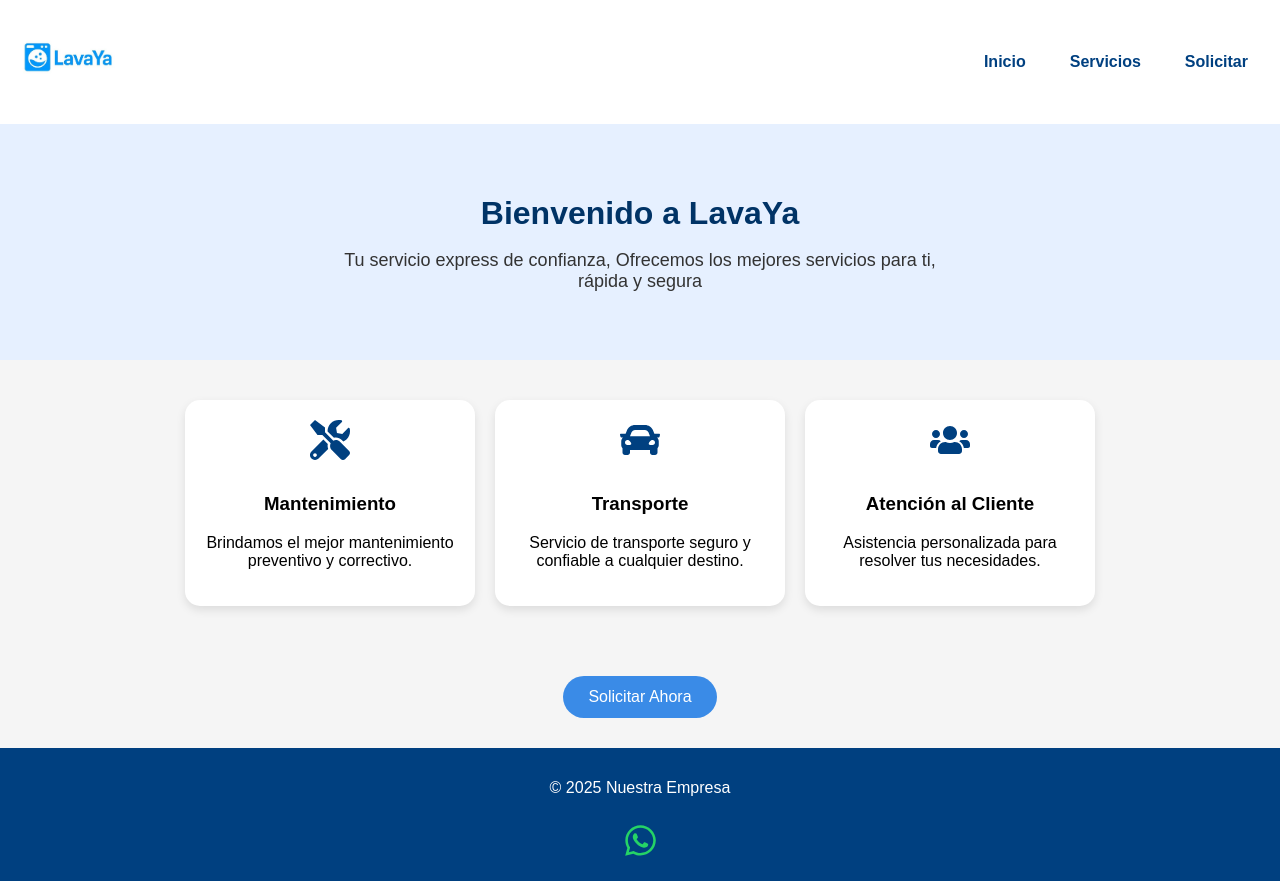
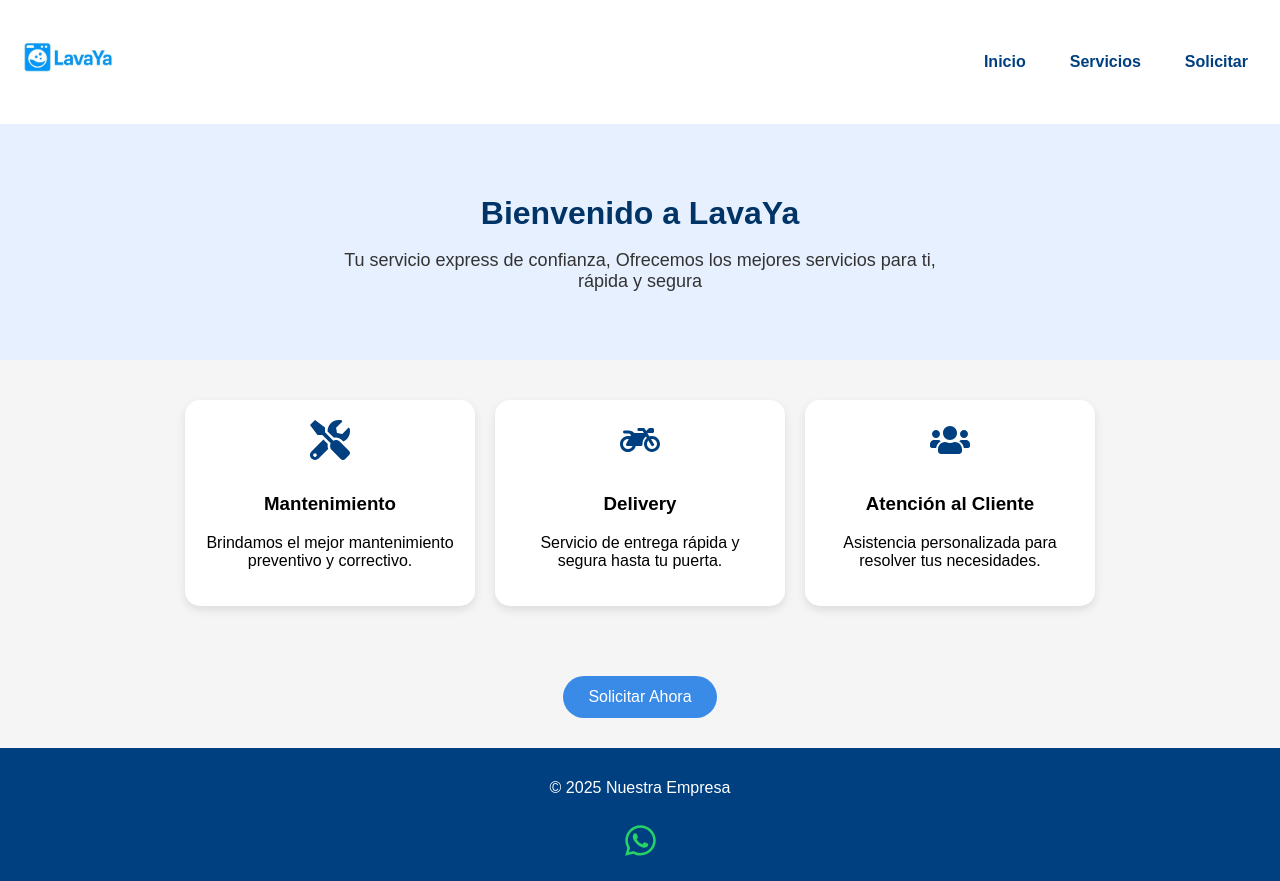
Before and after one commit to DavordCm/Lavaya, a React (Create React App) app: page / in a window 1280 px wide. Built offline with nearby package versions, Linux system fonts and the light colour scheme.

Commit message:
cambio de icon

```diff
--- a/src/App.js
+++ b/src/App.js
@@ -1,6 +1,6 @@
 import React from "react";
 import "./App.css";
-import { FaTools, FaCar, FaUsers, FaWhatsapp } from "react-icons/fa";
+import { FaTools, FaMotorcycle, FaUsers, FaWhatsapp } from "react-icons/fa";
 
 function App() {
   return (
@@ -37,9 +37,9 @@ function App() {
           <p>Brindamos el mejor mantenimiento preventivo y correctivo.</p>
         </div>
         <div className="card">
-          <FaCar className="card-icon" />
-          <h3>Transporte</h3>
-          <p>Servicio de transporte seguro y confiable a cualquier destino.</p>
+      <FaMotorcycle className="card-icon" />
+          <h3>Delivery</h3>
+          <p>Servicio de entrega rápida y segura hasta tu puerta.</p>
         </div>
         <div className="card">
           <FaUsers className="card-icon" />
```
